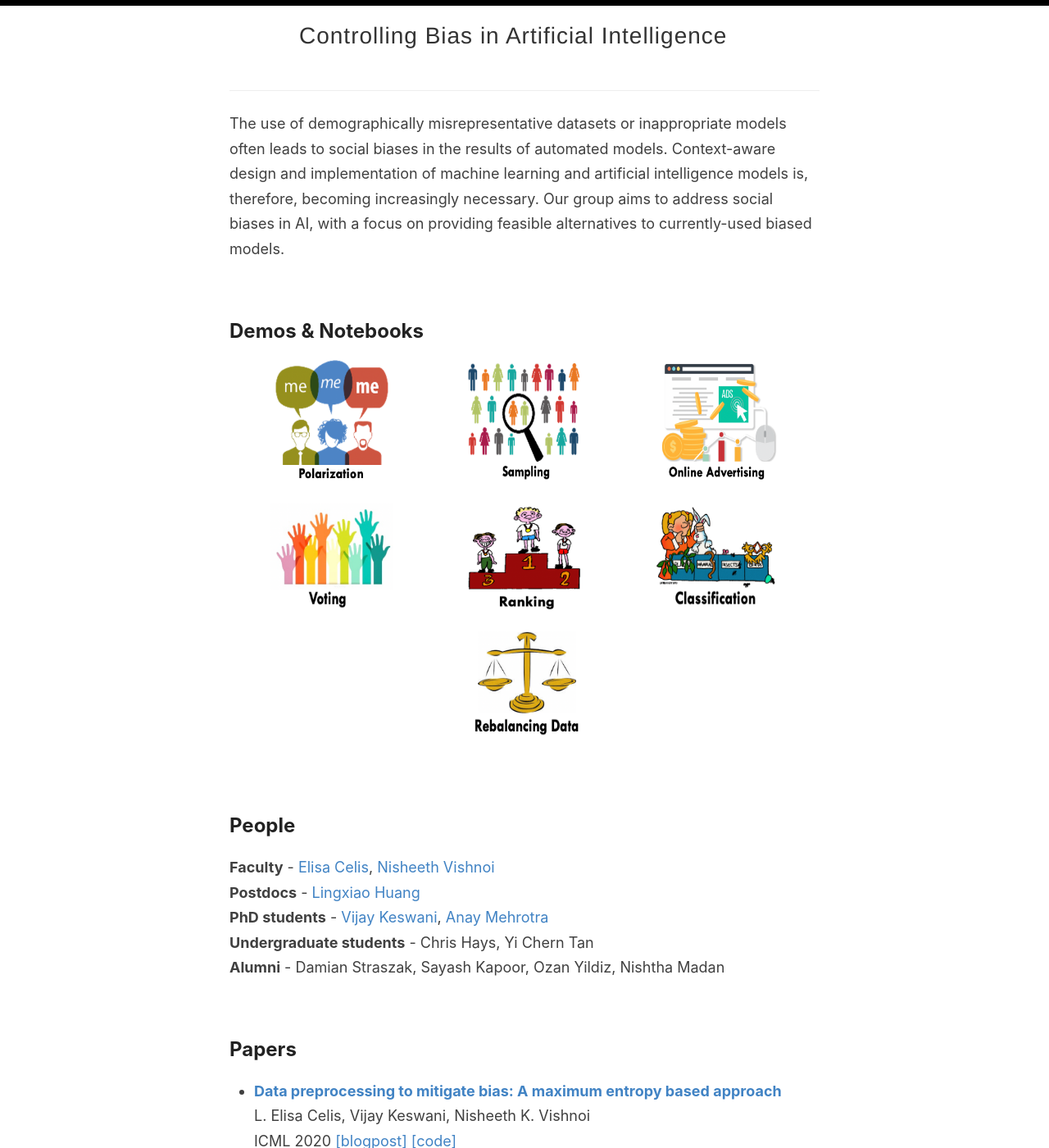
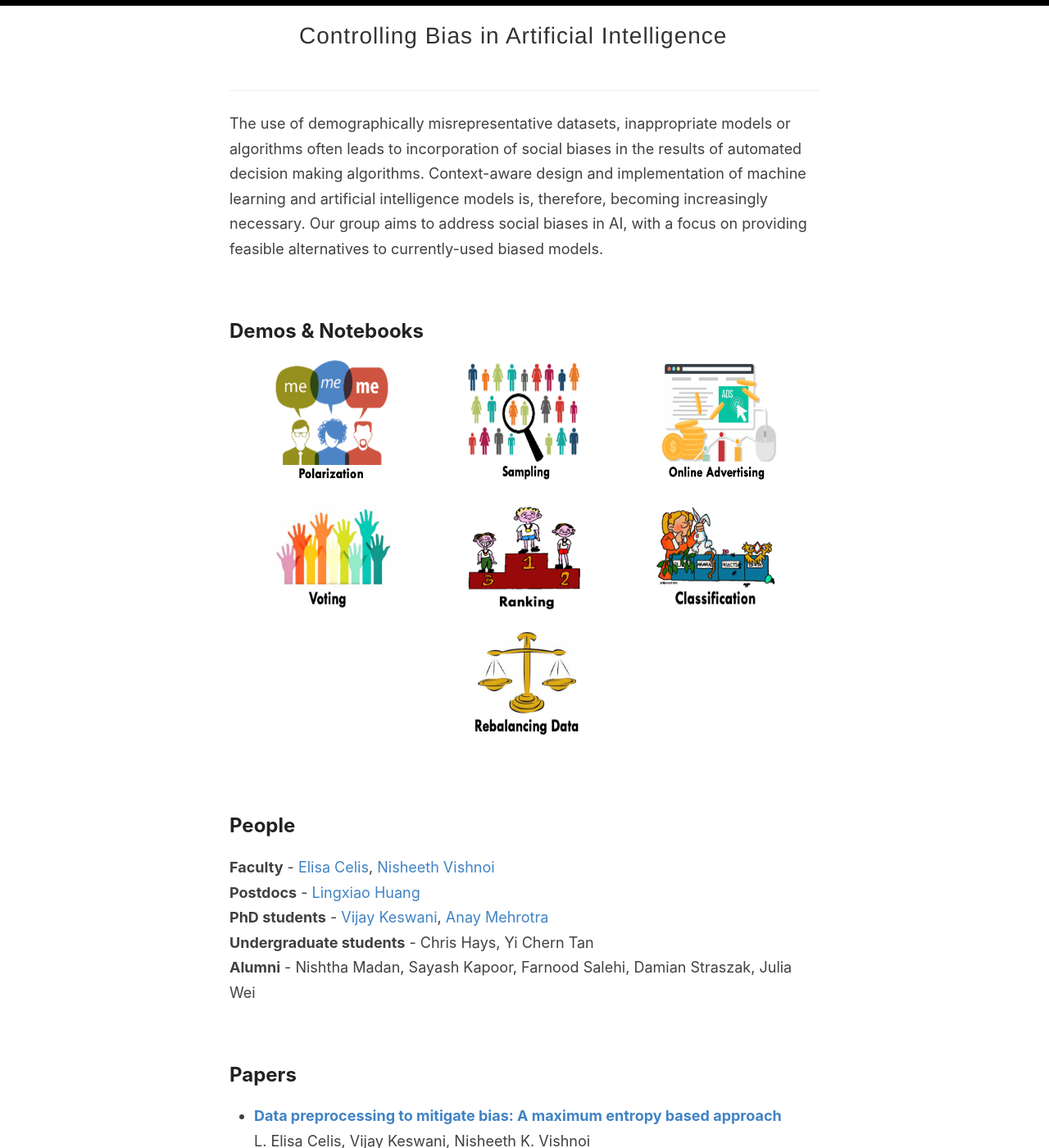
Before and after one commit to controlling-bias/controlling-bias.github.io, a Jekyll site: the page built from index.html, in a window 1280 px wide and 1400 px high. Shown: the whole window at 82% size. Built offline with Jekyll 4.4.1, drawn with Linux system fonts in a browser that asks for light colours; the list of posts is cut into pages by our own code.

Commit message:
Update _config.yml

```diff
--- a/_config.yml
+++ b/_config.yml
@@ -6,7 +6,7 @@
 name: Controlling Bias in Artificial Intelligence
 
 # Short bio or description (displayed in the header)
-description: The use of demographically misrepresentative datasets or inappropriate models often leads to social biases in the results of automated models. Context-aware design and implementation of machine learning and artificial intelligence models is, therefore, becoming increasingly necessary. Our group aims to address social biases in AI, with a focus on providing feasible alternatives to currently-used biased models.
+description: The use of demographically misrepresentative datasets, inappropriate models or algorithms often leads to incorporation of social biases in the results of automated decision making algorithms. Context-aware design and implementation of machine learning and artificial intelligence models is, therefore, becoming increasingly necessary. Our group aims to address social biases in AI, with a focus on providing feasible alternatives to currently-used biased models.
 
 # URL of your avatar or profile pic (you could use your GitHub profile pic)
 avatar: /images/blank.png
@@ -29,7 +29,7 @@ phdStudent2Site: https://anaymehrotra.github.io/
 
 undergrad1: Chris Hays, Yi Chern Tan
 
-alumni: Damian Straszak, Sayash Kapoor, Ozan Yildiz, Nishtha Madan
+alumni:  Nishtha Madan, Sayash Kapoor, Farnood Salehi, Damian Straszak, Julia Wei
 
 #
 # Flags below are optional
```
